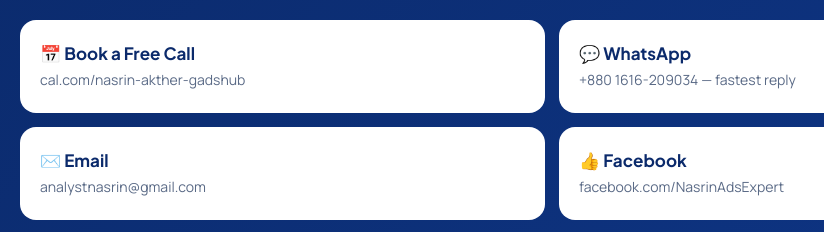
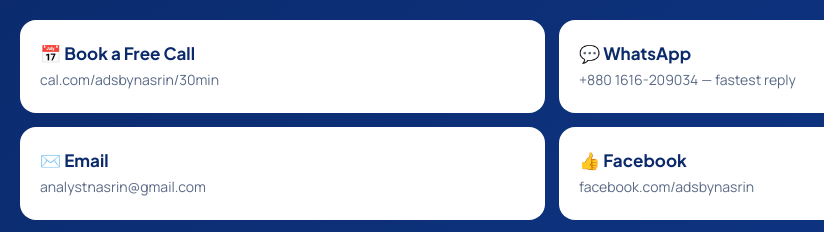
Before and after one commit to ads-by-nasrin/dental-marketing, a plain HTML site: page index.html in a window 1280 px wide. Shown: the part 7796-8028 px from the top of the page, 88-912 px from the left. Drawn offline with Linux system fonts and the light colour scheme.

Commit message:
Update Facebook Page and booking links

```diff
--- a/index.html
+++ b/index.html
@@ -5,10 +5,6 @@
 <meta name="viewport" content="width=device-width, initial-scale=1, viewport-fit=cover"/>
 <meta name="color-scheme" content="light"/>
 <meta name="description" content="Ads by Nasrin — Dental Google Ads specialist, 4 years experience. Turn Google searches into booked patients with dental PPC and tracking."/>
-<link rel="icon" href="data:,"/>
-<title>Ads by Nasrin — Dental Google Ads Specialist</title>
-<link rel="preconnect" href="https://fonts.googleapis.com"><link rel="preconnect" href="https://fonts.gstatic.com" crossorigin>
-<link href="https://fonts.googleapis.com/css2?family=Plus+Jakarta+Sans:wght@600;700;800&family=Manrope:wght@400;600;700&display=swap" rel="stylesheet">
 <script type="application/ld+json">
 {
   "@context": "https://schema.org",
@@ -19,10 +15,20 @@
   "email": "analystnasrin@gmail.com",
   "telephone": "+8801616209034",
   "sameAs": [
-    "https://www.facebook.com/NasrinAdsExpert"
+    "https://www.facebook.com/adsbynasrin"
+  ],
+  "knowsAbout": [
+    "Google Ads",
+    "Dental PPC",
+    "Conversion Tracking",
+    "Landing Page Optimisation"
   ]
 }
 </script>
+<link rel="icon" href="data:,"/>
+<title>Ads by Nasrin — Dental Google Ads Specialist</title>
+<link rel="preconnect" href="https://fonts.googleapis.com"><link rel="preconnect" href="https://fonts.gstatic.com" crossorigin>
+<link href="https://fonts.googleapis.com/css2?family=Plus+Jakarta+Sans:wght@600;700;800&family=Manrope:wght@400;600;700&display=swap" rel="stylesheet">
 <style>
 :root{
   --blue:#0b2a6b; --blue2:#123f9e; --blue-soft:#eef3ff; --ink:#16233f; --muted:#5a6a86;
@@ -193,7 +199,7 @@ footer{padding:34px 0 44px;color:var(--muted);font-size:13.5px;text-align:center
     <button class="menu-btn" id="menuBtn" aria-expanded="false">Menu</button>
     <nav class="main" id="mainNav">
       <a href="#services">Services</a><a href="#work">My Approach</a><a href="#process">Process</a><a href="#pricing">Pricing</a><a href="#faq">FAQ</a>
-      <a class="btn btn-gold btn-sm" href="https://cal.com/nasrin-akther-gadshub" target="_blank" rel="noopener">Book a Free Call</a>
+      <a class="btn btn-gold btn-sm" href="https://cal.com/adsbynasrin/30min" target="_blank" rel="noopener">Book a Free Call</a>
     </nav>
   </div>
 </header>
@@ -207,7 +213,7 @@ footer{padding:34px 0 44px;color:var(--muted);font-size:13.5px;text-align:center
       <h1>Turn Google searches into <em>booked patients</em> — not just clicks.</h1>
       <p class="lead">I'm Nasrin, a Google Ads specialist for dental clinics and local service businesses. I build campaigns around one thing: the full patient journey — from the first search to a treatment accepted in the chair.</p>
       <div class="cta-row">
-        <a class="btn btn-blue" href="https://cal.com/nasrin-akther-gadshub" target="_blank" rel="noopener">Book a Free Strategy Call</a>
+        <a class="btn btn-blue" href="https://cal.com/adsbynasrin/30min" target="_blank" rel="noopener">Book a Free Strategy Call</a>
         <a class="btn btn-green" href="https://wa.me/8801616209034" target="_blank" rel="noopener">WhatsApp Me</a>
       </div>
       <div class="trust-row"><span>You own your ad account</span><span>Nothing launches without your approval</span><span>Tracking tested before spend scales</span></div>
@@ -360,13 +366,13 @@ footer{padding:34px 0 44px;color:var(--muted);font-size:13.5px;text-align:center
   <div class="grid3">
     <div class="price"><h3>Starter</h3><div class="amt">€450–550<small> /month</small></div><p class="setup">+ €400–500 one-time setup</p>
       <ul><li>For single-location clinics getting started</li><li>Core Search campaigns for priority treatments</li><li>Keyword research &amp; negative library</li><li>Conversion tracking check</li><li>Monthly performance report</li></ul>
-      <a class="btn btn-ghost" href="https://cal.com/nasrin-akther-gadshub" target="_blank" rel="noopener">Start with a Free Call</a></div>
+      <a class="btn btn-ghost" href="https://cal.com/adsbynasrin/30min" target="_blank" rel="noopener">Start with a Free Call</a></div>
     <div class="price featured"><span class="badge">MOST POPULAR — GROWTH</span><h3>Growth</h3><div class="amt">€700<small> /month</small></div><p class="setup">+ €600 one-time setup</p>
       <ul><li>Up to 5 active Search campaigns</li><li>Full treatment-level structure &amp; RSA programme</li><li>Weekly search-term &amp; negative optimisation</li><li>Landing page CRO recommendations</li><li>Lead-quality review — booked vs unqualified</li><li>Monthly report + strategy call</li></ul>
-      <a class="btn btn-blue" href="https://cal.com/nasrin-akther-gadshub" target="_blank" rel="noopener">Book a Free Call</a></div>
+      <a class="btn btn-blue" href="https://cal.com/adsbynasrin/30min" target="_blank" rel="noopener">Book a Free Call</a></div>
     <div class="price"><h3>Scale</h3><div class="amt">€1,000–1,500+<small> /month</small></div><p class="setup">+ €800–1,200+ setup — custom quotation</p>
       <ul><li>Multi-location or high-spend accounts</li><li>Advanced structure, testing &amp; scaling plan</li><li>Offline conversion &amp; CRM attribution</li><li>Priority optimisation cadence</li><li>Custom reporting on true CAC &amp; ROAS</li></ul>
-      <a class="btn btn-ghost" href="https://cal.com/nasrin-akther-gadshub" target="_blank" rel="noopener">Request a Quotation</a></div>
+      <a class="btn btn-ghost" href="https://cal.com/adsbynasrin/30min" target="_blank" rel="noopener">Request a Quotation</a></div>
   </div>
   <div class="card" style="margin-top:18px;display:flex;flex-wrap:wrap;gap:14px;align-items:center;justify-content:space-between">
     <div style="max-width:44em"><h3>Essential Tracking Setup — €500–600</h3><p>GTM + GA4 + Google Ads conversion tracking, installed and tested, so every lead is counted properly from day one. Full/advanced tracking (Enhanced Conversions, offline imports, CRM) is quoted separately based on scope. Tracking is a separate fee from management — because it's specialist technical work, done once and done right.</p></div>
@@ -394,10 +400,10 @@ footer{padding:34px 0 44px;color:var(--muted);font-size:13.5px;text-align:center
   <h2>Let's talk about your clinic's growth</h2>
   <p>Book a free call, message me on WhatsApp, or reach me on Facebook or email — whichever suits you. Tell me your priority treatments and what's not working now, and I'll come to the call with first observations, not a sales script.</p>
   <div class="contact-grid">
-    <a class="cbox" href="https://cal.com/nasrin-akther-gadshub" target="_blank" rel="noopener"><b>📅 Book a Free Call</b><span>cal.com/nasrin-akther-gadshub</span></a>
+    <a class="cbox" href="https://cal.com/adsbynasrin/30min" target="_blank" rel="noopener"><b>📅 Book a Free Call</b><span>cal.com/adsbynasrin/30min</span></a>
     <a class="cbox" href="https://wa.me/8801616209034" target="_blank" rel="noopener"><b>💬 WhatsApp</b><span>+880 1616-209034 — fastest reply</span></a>
     <a class="cbox" href="mailto:analystnasrin@gmail.com"><b>✉️ Email</b><span>analystnasrin@gmail.com</span></a>
-    <a class="cbox" href="https://www.facebook.com/NasrinAdsExpert" target="_blank" rel="noopener"><b>👍 Facebook</b><span>facebook.com/NasrinAdsExpert</span></a>
+    <a class="cbox" href="https://www.facebook.com/adsbynasrin" target="_blank" rel="noopener"><b>👍 Facebook</b><span>facebook.com/adsbynasrin</span></a>
   </div>
 </div></div>
 
```
